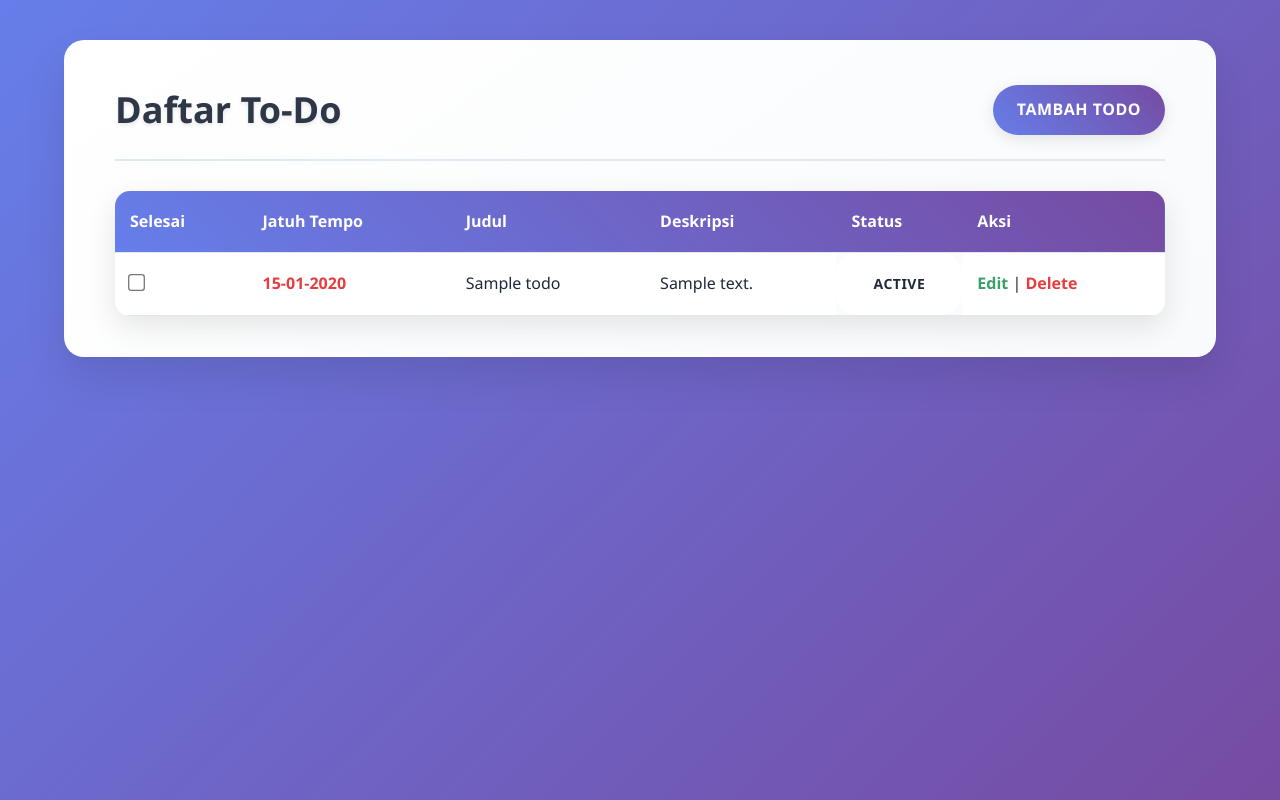
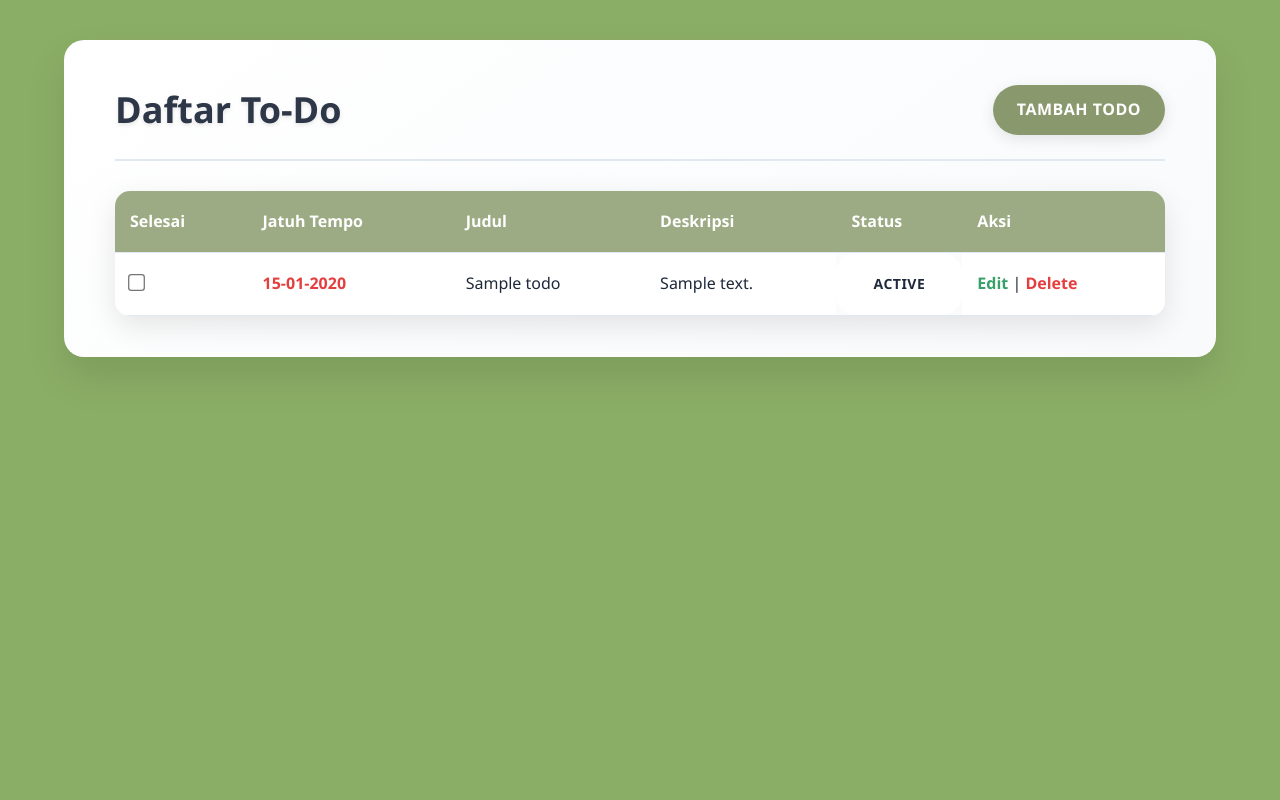
Before and after one commit to komangji/todo-list-backend, a PHP site: page / in a window 1280 px wide. Run offline with PHP 8.4, Linux system fonts and the light colour scheme; tables that the repository leaves empty or names only in its code hold one stand-in row (values such as "Sample post").

Commit message:
mengubah warna tampilan

```diff
--- a/public/css/style.css
+++ b/public/css/style.css
@@ -8,7 +8,7 @@
 
 /* BODY */
 body {
-  background: linear-gradient(135deg, #667eea 0%, #764ba2 100%);
+  background: linear-gradient(135deg, #8BAE66 0%, #8BAE66 100%);
   min-height: 100vh;
   padding: 40px 0;
   color: #1e293b;
@@ -71,12 +71,12 @@ a {
 }
 
 .btn-primary {
-  background: linear-gradient(45deg, #667eea 0%, #764ba2 100%);
+  background: linear-gradient(45deg, #89986D 0%, #89986D 100%);
   color: white;
 }
 
 .btn-primary:hover {
-  background: linear-gradient(45deg, #5a67d8 0%, #6b46c1 100%);
+  background: linear-gradient(45deg, #89986D 0%, #89986D 100%);
   transform: translateY(-2px);
   box-shadow: 0 6px 20px rgba(0,0,0,0.15);
 }
@@ -109,7 +109,7 @@ table {
 }
 
 thead {
-  background: linear-gradient(45deg, #667eea 0%, #764ba2 100%);
+  background: linear-gradient(45deg, #9CAB84 0%, #9CAB84 100%);
   color: white;
 }
 
```
